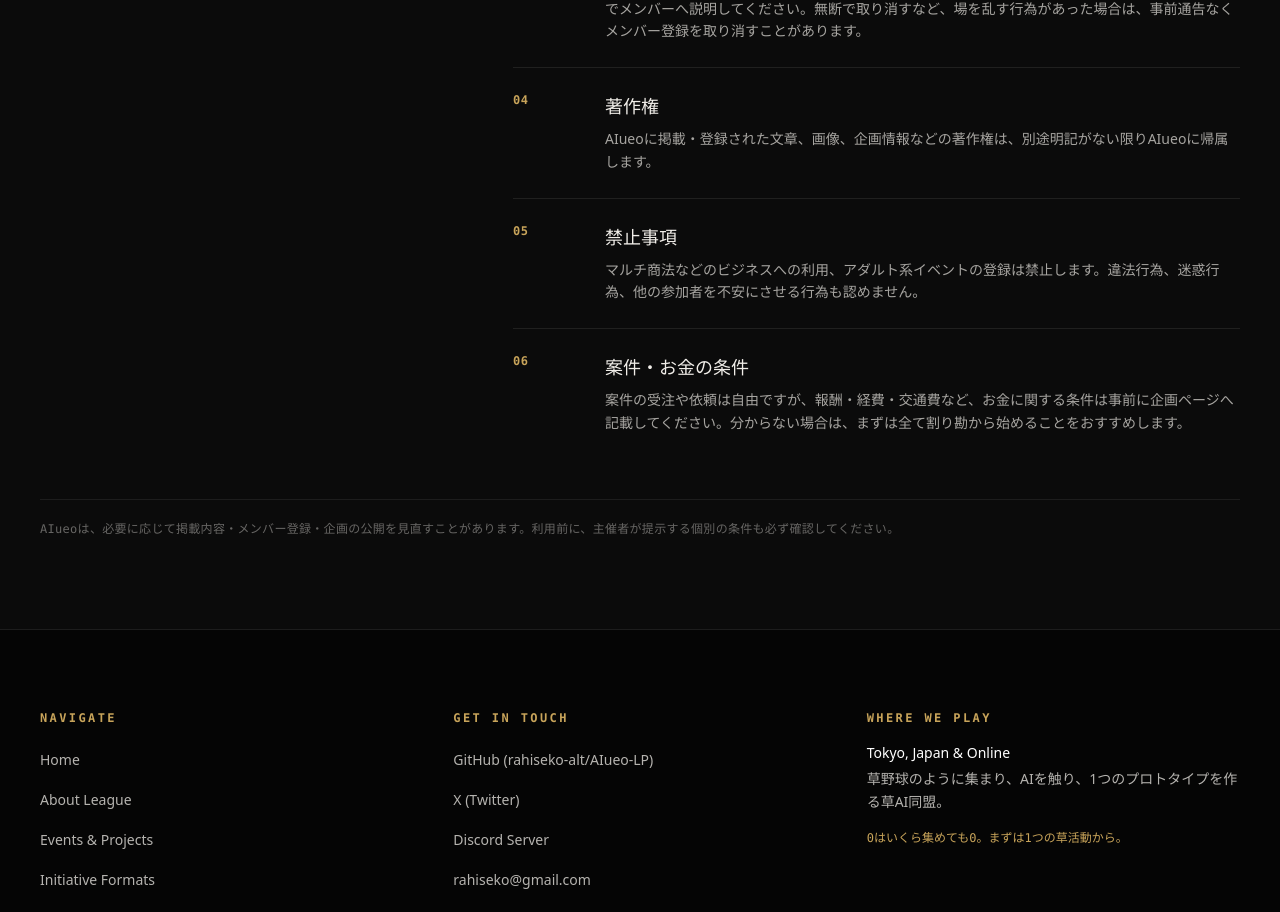
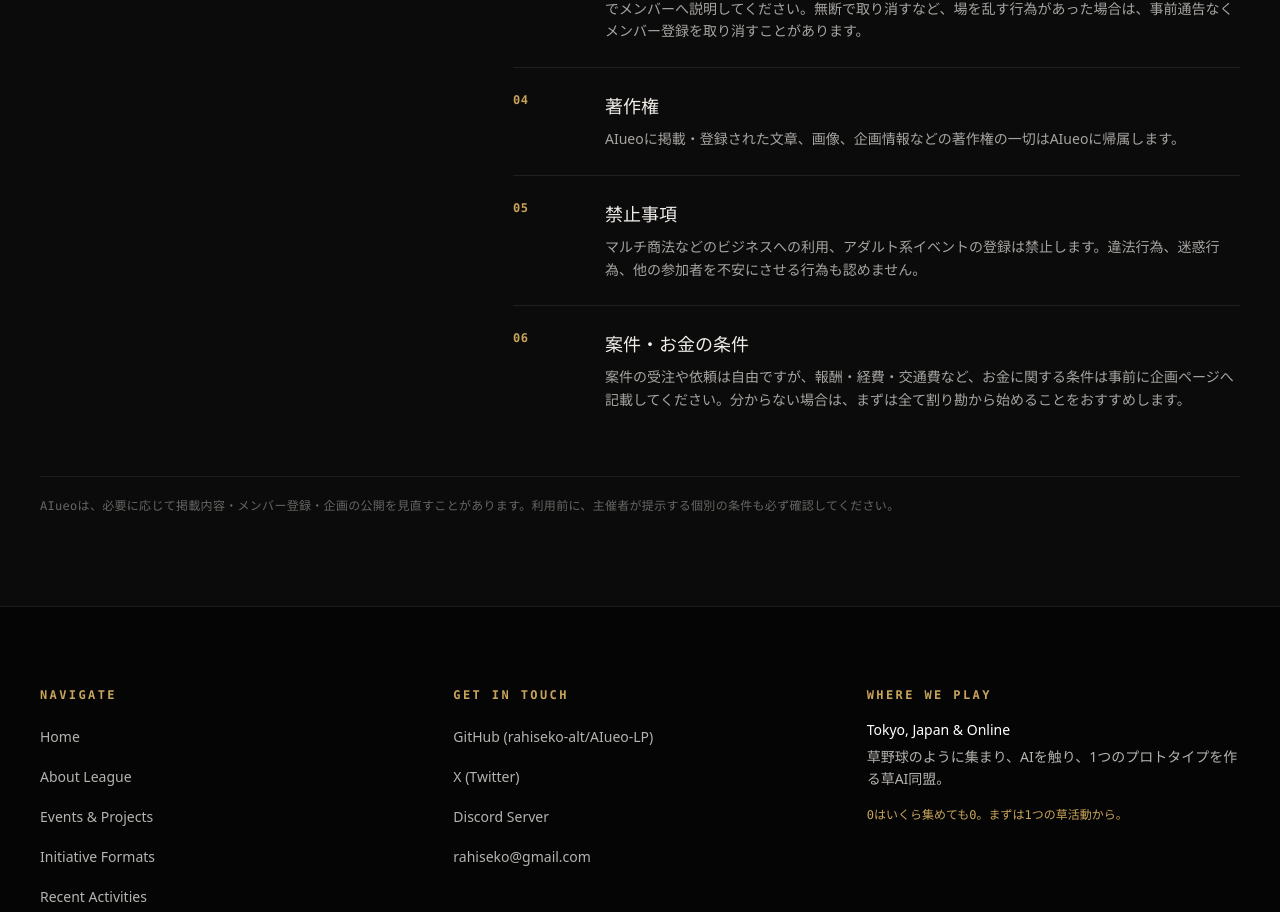
Before and after one commit to rahiseko-alt/AIueo-LP, a Next.js app: page / in a window 1280 px wide. Shown: the part 9176-10088 px from the top of the page. Built offline with nearby package versions, Linux system fonts and the light colour scheme.

Commit message:
docs: clarify AIueo copyright policy

```diff
--- a/src/components/operating-guidelines.tsx
+++ b/src/components/operating-guidelines.tsx
@@ -13,7 +13,7 @@
   },
   {
     title: '著作権',
-    body: 'AIueoに掲載・登録された文章、画像、企画情報などの著作権は、別途明記がない限りAIueoに帰属します。',
+    body: 'AIueoに掲載・登録された文章、画像、企画情報などの著作権の一切はAIueoに帰属します。',
   },
   {
     title: '禁止事項',
```
